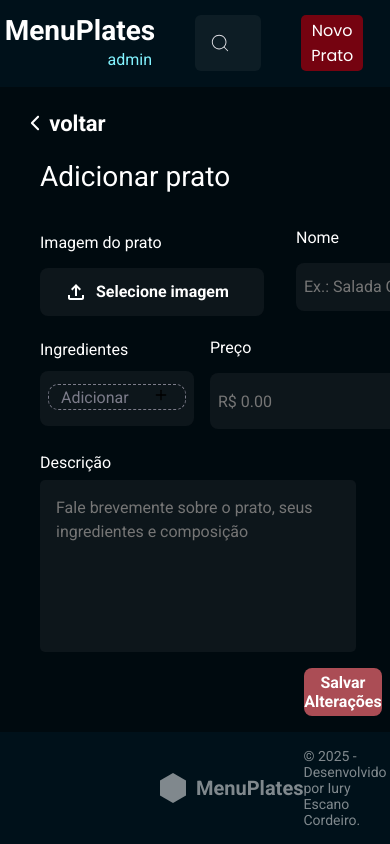
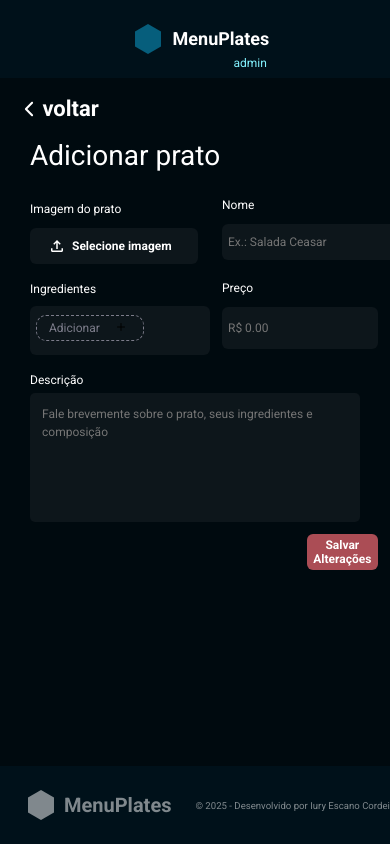
Before and after one commit to iuryescano/MenuPlates, a React (Vite) app: page /newplate in a window 390 px wide. Built offline with nearby package versions, Linux system fonts and the light colour scheme; sample sign-in values are in the browser's storage.

Commit message:
:sparkles: feat: Adding responsive for mobile

```diff
--- a/src/components/Card/styles.js
+++ b/src/components/Card/styles.js
@@ -1,4 +1,5 @@
 import styled from "styled-components";
+import { DEVICE_BREAKPOINT } from "../../styles/deviceBreakpoints";
 
 export const CardContainer = styled.div`
   display: flex;
@@ -20,6 +21,23 @@ export const CardContainer = styled.div`
   transform: translateX(0) scale(0.95);
   opacity: 0.9;
   will-change: transform, opacity;
+
+  @media (max-width: ${DEVICE_BREAKPOINT.MD}) {
+    display: flex;
+    flex-direction: column;
+    align-items: center;
+    justify-content: center;
+    position: relative;
+    height: 18rem;
+    gap: 13px;
+    padding: 20px;
+    border-radius: 8px;
+    background-color: #00070A;
+    box-shadow: 0px 4px 10px rgba(0, 0, 0, 0.1);
+    text-align: center;
+    color: #FFF;
+    border: none;
+  }
 
   &.slide-left {
     animation: slideInLeft 0.6s both;
@@ -51,11 +69,15 @@ export const CardContainer = styled.div`
     }
   }
 
+
+
   &:hover {
     transform: scale(1) translateY(-5px);
     opacity: 1;
     box-shadow: 0 8px 20px rgba(0, 0, 0, 0.2);
   }
+
+
 `;
 
 export const DishImage = styled.img`
@@ -63,18 +85,33 @@ export const DishImage = styled.img`
   height: 176px;
   border-radius: 50%;
   margin-bottom: 15px;
+
+  @media (max-width: ${DEVICE_BREAKPOINT.MD}) {
+    width: 5.5rem;
+    height: 5.5rem;
+  }
 `;
 
 export const DishTitle = styled.h3`
   font-size: 20px;
   margin-bottom: 10px;
   color: #FFF;
+
+  @media (max-width: ${DEVICE_BREAKPOINT.MD}) {
+    font-size: 1.5rem;
+    margin-bottom: 0.5rem;
+  }
 `;
 
 export const DishDescription = styled.p`
   font-size: 14px;
   color: #aaa; /* Cor de descrição mais clara */
   margin-bottom: 10px;
+
+  @media (max-width: ${DEVICE_BREAKPOINT.MD}) {
+    font-size: 0.9rem;
+    margin-bottom: 0.5rem;
+  }
 `;
 
 export const DishPrice = styled.span`
@@ -82,6 +119,11 @@ export const DishPrice = styled.span`
   color: #82F3FF;
   margin-bottom: 15px;
   font-family: 'Roboto', sans-serif;
+
+  @media (max-width: ${DEVICE_BREAKPOINT.MD}) {
+    font-size: 1.2rem;
+    margin-bottom: 0.7rem;
+  }
 `;
 
 export const QuantityControl = styled.div`
@@ -106,6 +148,25 @@ export const QuantityControl = styled.div`
     font-weight: bold;
     color: #FFF; /* Cor branca para o texto da quantidade */
   }
+
+  @media (max-width: ${DEVICE_BREAKPOINT.MD}) {
+    display: flex;
+    align-items: center;
+    justify-content: center;
+    button {
+    margin-top: 0.7rem;
+    padding: 2px 0.7rem;
+    font-size: 20px;
+    cursor: pointer;
+    border-radius: 4px;
+    color: #FFF;
+  }
+
+  span {
+    margin: 0 10px;
+    font-size: 12px;
+  }
+  }
 `;
 
 export const IncludeButton = styled.button`
@@ -122,6 +183,14 @@ export const IncludeButton = styled.button`
 
   &:hover {
     background-color: red;
+  }
+
+  @media (max-width: ${DEVICE_BREAKPOINT.MD}) {
+    background-color: red;
+    padding: 0.3rem 0.6rem;
+    font-size: 12px;
+    font-weight: bold;
+    border-radius: 2.5px;
   }
 `;
 
@@ -142,6 +211,25 @@ export const FavoriteIcon = styled.div`
     text-decoration: none;
     color: #FFF;
   }
+
+  @media (max-width: ${DEVICE_BREAKPOINT.MD}) {
+    position: absolute;
+    top: 5px;
+    right: 5px;
+    cursor: pointer;
+    padding: 0.2rem;
+
+    svg {
+      font-size: 22px;
+      color: ${({ $isFavorited }) => ($isFavorited ? "red" : "none")}; // Prefixo $ para transient props
+      transition: color 0.3s ease;
+
+    }
+    a {
+      text-decoration: none;
+      color: #FFF;
+    }
+}
 `;
 
 export const Includerefec = styled.div`
--- a/src/components/Footer/styles.js
+++ b/src/components/Footer/styles.js
@@ -1,13 +1,24 @@
 import styled from 'styled-components';
+import { DEVICE_BREAKPOINT } from '../../styles/deviceBreakpoints';
 
 export const FooterContainer = styled.footer`
   display: flex;
   justify-content: space-between;
+  position: relative;
+  width: 100%;
   align-items: center;
-  padding: 1rem 10rem;
+  padding: 2rem 1rem; // Reduza o padding em mobile
   background-color: ${({ theme }) => theme.COLORS.BLACK_600};
   color: ${({ theme }) => theme.COLORS.WHITE};
   margin-top: auto; /* Adicionado para fixar no fundo */
+
+  @media (max-width: ${DEVICE_BREAKPOINT.MD}) {
+    justify-content: center;
+    align-items: center;
+    gap: 1rem;
+    width: 110%;
+    text-align: center;
+  }
 `;
 
 export const FooterLogo = styled.div`
@@ -18,9 +29,16 @@ export const FooterLogo = styled.div`
   justify-content: center;
   gap: 10px;
   opacity: 0.5;
+
+  @media (max-width: ${DEVICE_BREAKPOINT.MD}) {
+    margin-right: 1rem;
+  }
 `;
 
 export const FooterText = styled.div`
   font-size: 14px;
   opacity: 0.5;
+  @media (max-width: ${DEVICE_BREAKPOINT.MD}) {
+    font-size: 0.8rem;
+  }
 `;
--- a/src/components/Header/styles.js
+++ b/src/components/Header/styles.js
@@ -1,4 +1,5 @@
 import styled from 'styled-components';
+import { DEVICE_BREAKPOINT } from '../../styles/deviceBreakpoints';
 
 // Estilos do container do Header
 export const HeaderContainer = styled.header`
@@ -8,6 +9,12 @@ export const HeaderContainer = styled.header`
   align-items: center;
   background-color: ${({ theme }) => theme.COLORS.BLACK_600};
   gap: 2.5rem;
+
+  position: sticky; // Mantém fixo no topo
+  top: 0;
+  z-index: 1000; // Garante que fique acima de outros elementos
+  height: 6.5rem;
+  width: 100%;
 
   a {
     text-decoration: none;
@@ -21,10 +28,20 @@ export const HeaderContainer = styled.header`
     padding: 0.2rem;
   }
 
-  @media (max-width: 768px) {
-    padding: 0 1rem;
+  @media (max-width: ${DEVICE_BREAKPOINT.MD}) {
+    height: 3.2rem;
+    display: flex;
+    justify-content: center;
+    align-items: center;
+    background-color: ${({ theme }) => theme.COLORS.BLACK_600};
+
+    position: sticky; // Mantém fixo no topo
+    top: 0;
+    z-index: 1000; // Garante que fique acima de outros elementos
+    height: 6.5rem;
+    width: 100%;
   }
-`;
+    `;
 
 // Estilo para o nome "MenuPlates"
 export const Logo = styled.div`
@@ -34,6 +51,15 @@ export const Logo = styled.div`
   font-weight: bold;
   font-family: 'Roboto', sans-serif;
   gap: 1rem;
+
+  @media (max-width: ${DEVICE_BREAKPOINT.MD}) {
+    justify-content: center;
+    align-items: center;
+    margin-top: 1.5rem;
+    font-size: 1.5rem;
+    margin-left: 20rem;
+  }
+
 `;
 
 export const SearchContainer = styled.div`
@@ -57,6 +83,12 @@ export const SearchContainer = styled.div`
 
   form {
     width: 100%;
+  }
+
+  @media (max-width: ${DEVICE_BREAKPOINT.MD}) {
+    form, div {
+      visibility: hidden;
+    }
   }
 `;
 
@@ -117,6 +149,10 @@ export const OrdersBox = styled.div`
   text-align: center;
   gap: 0.5rem;
   font-family: 'Poppins';
+
+  @media (max-width: ${DEVICE_BREAKPOINT.MD}) {
+      visibility: hidden;
+  }
 `;
 
 // Estilo para o botão de sair
@@ -134,4 +170,8 @@ export const LogoutButton = styled.div`
     width: 24px;
     height: 24px;
   }
+
+  @media (max-width: ${DEVICE_BREAKPOINT.MD}) {
+      visibility: hidden;
+    }
 `;
--- a/src/pages/Home/styles.js
+++ b/src/pages/Home/styles.js
@@ -1,20 +1,27 @@
 import styled from "styled-components";
+import { DEVICE_BREAKPOINT } from "../../styles/deviceBreakpoints";
 
 export const Container = styled.div`
   display: flex;
   flex-direction: column;
-  min-height: 100vh; /* Alterado de height para min-height */
+  min-height: 100vh;
   width: 100%;
 
   > main {
+    flex: 1;
+    width: 100%;
     display: flex;
-    justify-content: center;
+    flex-direction: column;
     align-items: center;
-    flex-direction: column;
-    padding: 2rem 0 6rem; /* Ajuste o último valor conforme a altura do footer */
+    padding: 2rem 0 6rem; // Espaço para o footer
   }
-  @media (prefers-reduced-motion: no-preference) {
-    animation: fadeInUp 0.8s ease both;
+
+  @media (max-width: ${DEVICE_BREAKPOINT.MD}) {
+    > main {
+      padding: 1rem 0 14rem; // Aumente conforme altura do footer mobile
+    max-width: 100%;
+
+    }
   }
 
   @keyframes fadeInUp {
@@ -38,6 +45,13 @@ export const Banner = styled.div`
   display: flex;
   justify-content: space-between;
   align-items: center;
+
+  @media (max-width: ${DEVICE_BREAKPOINT.MD}) {
+    height: 10rem;
+    width: 30rem;
+    margin-top: 1rem;
+  }
+
 `;
 
 export const SvgImage = styled.img`
@@ -47,6 +61,10 @@ export const SvgImage = styled.img`
   transform: translateY(-100%);
   width: auto;
   height: 150%;
+
+  @media (max-width: ${DEVICE_BREAKPOINT.MD}) {
+    height: 12rem;
+  }
 `;
 
 export const TextContainer = styled.div`
@@ -54,6 +72,11 @@ export const TextContainer = styled.div`
   text-align: left;
   margin-left: 37rem;
   text-align: center;
+
+  @media (max-width: ${DEVICE_BREAKPOINT.MD}) {
+    margin-left: 14rem;
+    text-align: left;
+  }
 `;
 
 export const Title = styled.h1`
@@ -62,7 +85,7 @@ export const Title = styled.h1`
   font-weight: 400;
   margin: 0;
   @media (max-width: 768px) {
-    font-size: 1.8rem;
+    font-size: 1.2rem;
   }
 `;
 
@@ -87,6 +110,10 @@ export const Refecdad = styled.div`
     > h1 {
       margin-top: 2.5rem;
     }
+
+    @media (max-width: ${DEVICE_BREAKPOINT.MD}) {
+      width: 28rem;
+  }
   `;
 
 export const Refecbox = styled.div`
@@ -94,6 +121,11 @@ export const Refecbox = styled.div`
   display: flex;
   flex-direction: column;
   position: relative; /* Para manter as setas e os gradientes posicionados corretamente */
+
+  @media (max-width: ${DEVICE_BREAKPOINT.MD}) {
+    margin-top: 2rem;
+    width: 28rem;
+  }
 `;
 
 export const Sobredad = styled.div`
@@ -103,6 +135,10 @@ export const Sobredad = styled.div`
       margin-top: 2.5rem;
     }
 
+    @media (max-width: ${DEVICE_BREAKPOINT.MD}) {
+      width: 28rem;
+  }
+
   `;
 export const Sobrebox = styled.div`
   margin-top: 1rem;
@@ -111,6 +147,11 @@ export const Sobrebox = styled.div`
   flex-direction: column;
   gap: 23px;
   position: relative; /* Para manter as setas e os gradientes posicionados corretamente */
+
+  @media (max-width: ${DEVICE_BREAKPOINT.MD}) {
+      width: 28rem;
+      margin-top: 2rem;
+  }
 `;
 
 export const Drinkdad = styled.div`
@@ -120,7 +161,11 @@ export const Drinkdad = styled.div`
       margin-top: 2.5rem;
     }
 
+    @media (max-width: ${DEVICE_BREAKPOINT.MD}) {
+      width: 28rem;
+  }
   `;
+
 export const Drinkbox = styled.div`
   margin-top: 1rem;
   width: 70rem;
@@ -128,6 +173,11 @@ export const Drinkbox = styled.div`
   flex-direction: column;
   gap: 23px;
   position: relative; /* Para manter as setas e os gradientes posicionados corretamente */
+
+  @media (max-width: ${DEVICE_BREAKPOINT.MD}) {
+      width: 28rem;
+      margin-top: 2rem;
+  }
 `;
 
 export const CardBox = styled.div`
@@ -144,6 +194,10 @@ export const CardBox = styled.div`
   &::before, &::after {
     transition: opacity 0.3s ease;
     opacity: ${({ $showGradient }) => ($showGradient ? 1 : 0)};
+  }
+
+  @media (max-width: ${DEVICE_BREAKPOINT.MD}) {
+    width: 90%;
   }
 `;
 
--- a/src/pages/SignIn/styles.js
+++ b/src/pages/SignIn/styles.js
@@ -1,4 +1,5 @@
 import styled from "styled-components";
+import { DEVICE_BREAKPOINT } from "../../styles/deviceBreakpoints";
 
 export const Container = styled.div`
   display: flex;
@@ -28,6 +29,12 @@ export const Content = styled.div`
   box-sizing: border-box; /* Inclui padding/border no cálculo da largura/altura */
   overflow-y: auto; /* Adiciona rolagem vertical somente se necessário */
   display: flex;
+
+  @media (max-width: ${DEVICE_BREAKPOINT.MD}) {
+    flex-direction: column;
+    align-items: center;
+    justify-content: center;
+  }
 `;
 
 export const LogoBox = styled.div`
@@ -36,6 +43,10 @@ export const LogoBox = styled.div`
   margin-bottom: 2rem;
   width: 50%;
   align-items: center;
+
+  @media (max-width: ${DEVICE_BREAKPOINT.MD}) {
+    margin-bottom: 1rem;
+  }
 `
 
 export const Logo = styled.div`
@@ -46,6 +57,8 @@ export const Logo = styled.div`
   font-weight: bold;
   font-family: 'Roboto', sans-serif;
   gap: 1rem;
+
+
 `;
 
 export const FildBox = styled.div`
@@ -79,6 +92,14 @@ export const Border = styled.div`
     font-weight: 300;
     font-size: 1rem;
   }
+
+  @media (max-width: ${DEVICE_BREAKPOINT.MD}) {
+    background-color: ${({ theme }) => theme.COLORS.BLACK_400};
+
+    h1 {
+      visibility: hidden;
+    }
+  }
 `
 
 export const Input = styled.div`
@@ -99,6 +120,10 @@ export const Input = styled.div`
     padding: 1rem;
     outline: none;
   }
+
+  @media (max-width: ${DEVICE_BREAKPOINT.MD}) {
+    border: none;
+  }
 `;
 
 
--- a/src/pages/SignUp/styles.js
+++ b/src/pages/SignUp/styles.js
@@ -1,4 +1,5 @@
 import styled from "styled-components";
+import { DEVICE_BREAKPOINT } from "../../styles/deviceBreakpoints";
 
 export const Container = styled.div`
   display: flex;
@@ -28,6 +29,13 @@ export const Content = styled.div`
   box-sizing: border-box; /* Inclui padding/border no cálculo da largura/altura */
   overflow-y: auto; /* Adiciona rolagem vertical somente se necessário */
   display: flex;
+
+  @media (max-width: ${DEVICE_BREAKPOINT.MD}) {
+    display: flex;
+    flex-direction: column;
+    align-items: center;
+    justify-content: center;
+  }
 `;
 
 export const LogoBox = styled.div`
@@ -36,6 +44,10 @@ export const LogoBox = styled.div`
   margin-bottom: 2rem;
   width: 50%;
   align-items: center;
+
+  @media (max-width: ${DEVICE_BREAKPOINT.MD}) {
+    margin-bottom: 0rem;
+  }
 `
 
 export const Logo = styled.div`
@@ -79,6 +91,14 @@ export const Border = styled.div`
     font-weight: 300;
     font-size: 1rem;
   }
+
+  @media (max-width: ${DEVICE_BREAKPOINT.MD}) {
+    background-color: ${({ theme }) => theme.COLORS.BLACK_400};
+
+    h1 {
+      visibility: hidden;
+    }
+  }
 `
 
 export const Input = styled.div`
--- /dev/null
+++ b/src/styles/deviceBreakpoints.js
@@ -0,0 +1,7 @@
+export const DEVICE_BREAKPOINT = {
+  XS: "320px",
+  SM: "428px",
+  MD: "768px",
+  LG: "1024px",
+  XL: "1280px"
+}
--- a/src/styles/global.js
+++ b/src/styles/global.js
@@ -1,4 +1,5 @@
 import { createGlobalStyle } from "styled-components";
+import { DEVICE_BREAKPOINT } from "./deviceBreakpoints";
 
 export default createGlobalStyle`
   * {
@@ -19,6 +20,13 @@ export default createGlobalStyle`
     background-color: #9e9ea0;
   } */
 
+  :root{
+    font-size: 16px;
+
+    @media (max-width: ${DEVICE_BREAKPOINT.MD}) {
+      font-size:12px;
+    }
+  }
 
   body {
     background-color: ${({ theme }) => theme.COLORS.BLACK_400};
@@ -28,7 +36,7 @@ export default createGlobalStyle`
 
   body, input, button, textarea {
     font-family: 'Roboto', sans-serif;
-    font-size: 16px;
+    font-size: 1rem;
     outline: none;
   }
 
```
